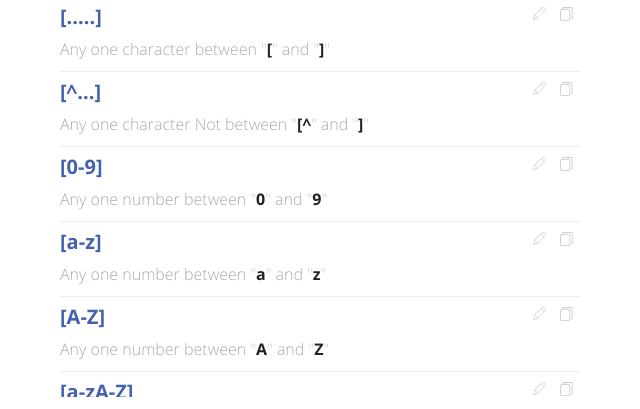
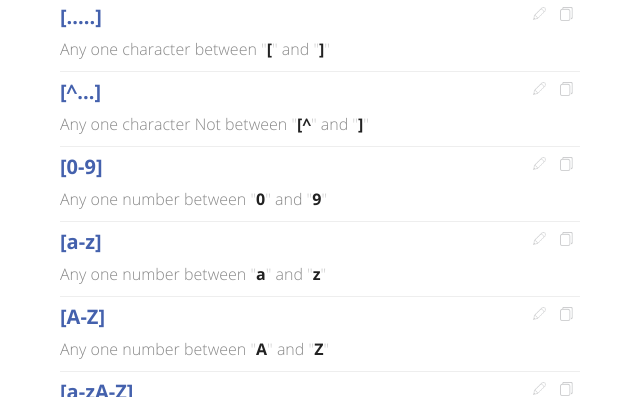
Before and after one commit to herbou/regex-js, a plain HTML site: page index.html in a window 1280 px wide. Shown: the part 191-600 px from the top of the page, 595-1235 px from the left. Drawn offline with Linux system fonts and the light colour scheme.

Commit message:
Update custom.css

```diff
--- a/css/custom.css
+++ b/css/custom.css
@@ -158,7 +158,7 @@ body::-webkit-scrollbar-thumb {
     user-select:text;
 }
 .tut p{
-    color:#aaa;
+    color:#888;
     margin-bottom: 10px;
 }
 
```
